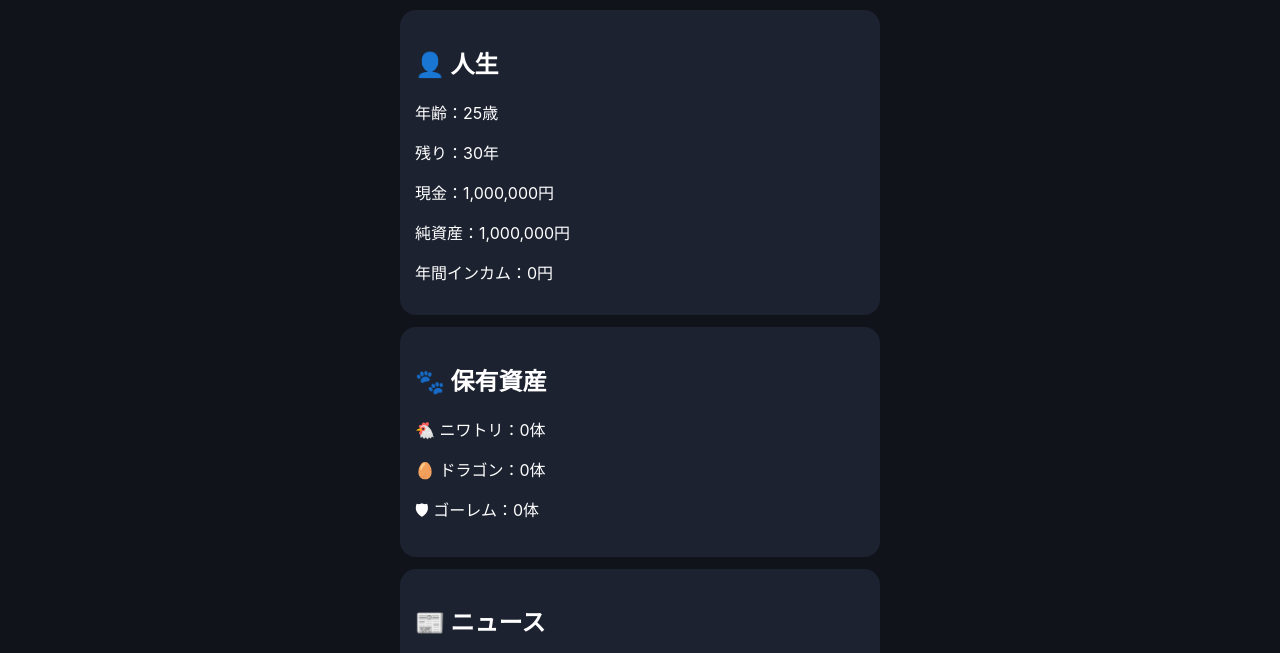
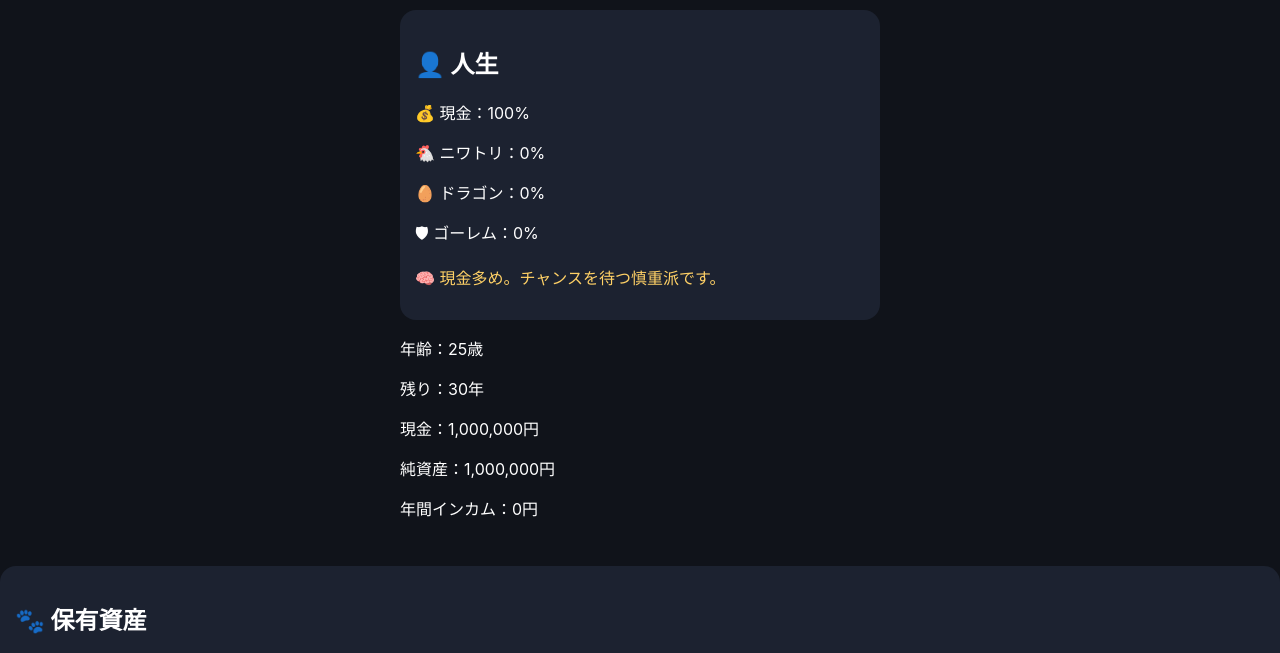
Before and after one commit to sakurasaku81818-wq/asset-beast, a plain HTML site: page index.html in a window 1280 px wide. Shown: the part 122-775 px from the top of the page. Drawn offline with Linux system fonts and the light colour scheme.

Commit message:
Update index.html

```diff
--- a/index.html
+++ b/index.html
@@ -20,6 +20,16 @@ button{width:100%;padding:13px;margin:6px 0;border:0;border-radius:14px;font-siz
 
 <div class="card">
 <h2>👤 人生</h2>
+
+<p>💰 現金：<span id="cashRate"></span>%</p>
+<p>🐔 ニワトリ：<span id="chickenRate"></span>%</p>
+<p>🥚 ドラゴン：<span id="dragonRate"></span>%</p>
+<p>🛡 ゴーレム：<span id="golemRate"></span>%</p>
+
+<p style="color:#ffd166;">
+🧠 <span id="styleComment"></span>
+</p>
+</div>
 <p>年齢：<span id="age"></span>歳</p>
 <p>残り：<span id="left"></span>年</p>
 <p>現金：<span id="cash"></span>円</p>
@@ -122,8 +132,22 @@ document.getElementById("income").textContent=yen(income());
 document.getElementById("chicken").textContent=chicken;
 document.getElementById("dragon").textContent=dragon;
 document.getElementById("golem").textContent=golem;
+let total = net();
+
+document.getElementById("cashRate").textContent = Math.round((cash / total) * 100);
+document.getElementById("chickenRate").textContent = Math.round((chicken * chickenValue / total) * 100);
+document.getElementById("dragonRate").textContent = Math.round((dragon * dragonValue / total) * 100);
+document.getElementById("golemRate").textContent = Math.round((golem * golemValue / total) * 100);
+
+let comment = "バランスを見ながら育てています。";
+
+if ((cash / total) > 0.5) comment = "現金多め。チャンスを待つ慎重派です。";
+if ((chicken * chickenValue / total) > 0.5) comment = "インカム重視。配当を愛する資産家です。";
+if ((dragon * dragonValue / total) > 0.5) comment = "成長重視。未来に賭ける挑戦者です。";
+if ((golem * golemValue / total) > 0.5) comment = "守備重視。市場の荒波に備えています。";
+
+document.getElementById("styleComment").textContent = comment;
 }
-
 function price(type){
 if(type==="chicken")return chickenValue;
 if(type==="dragon")return dragonValue;
```
